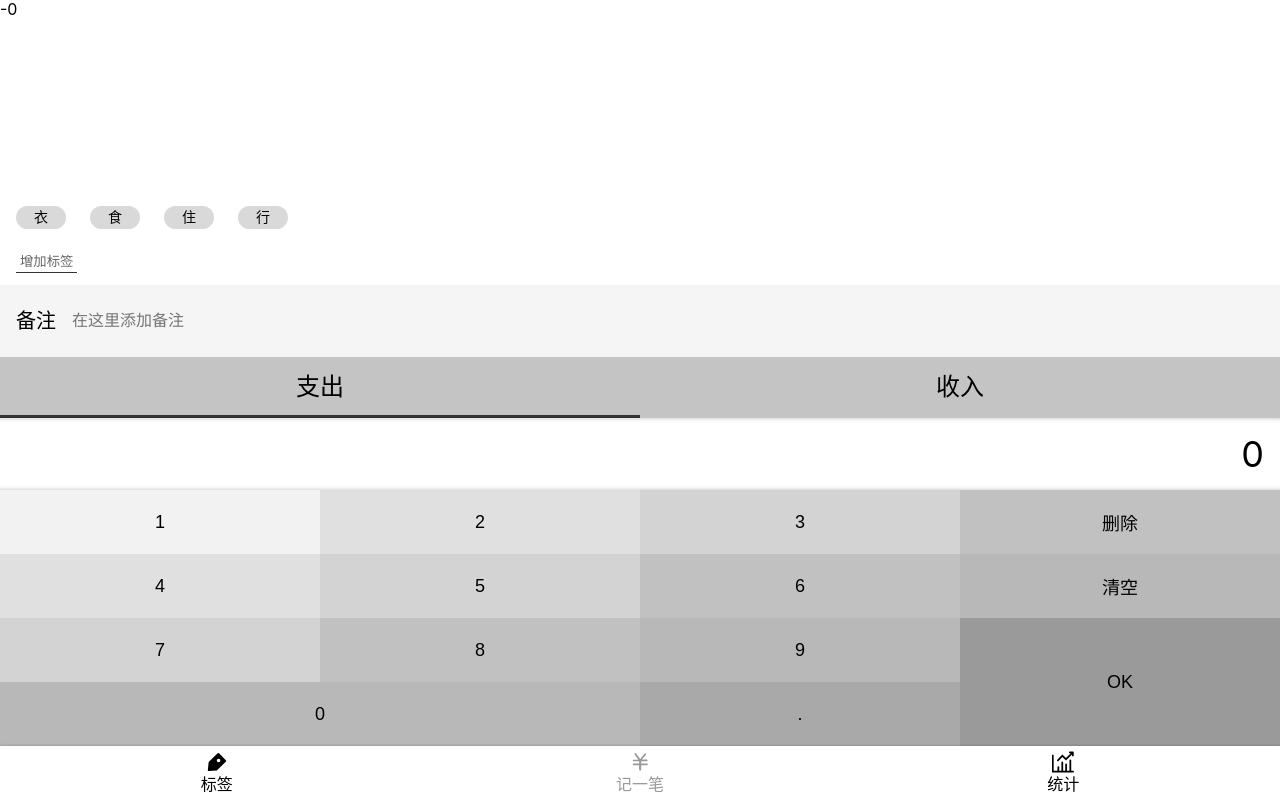
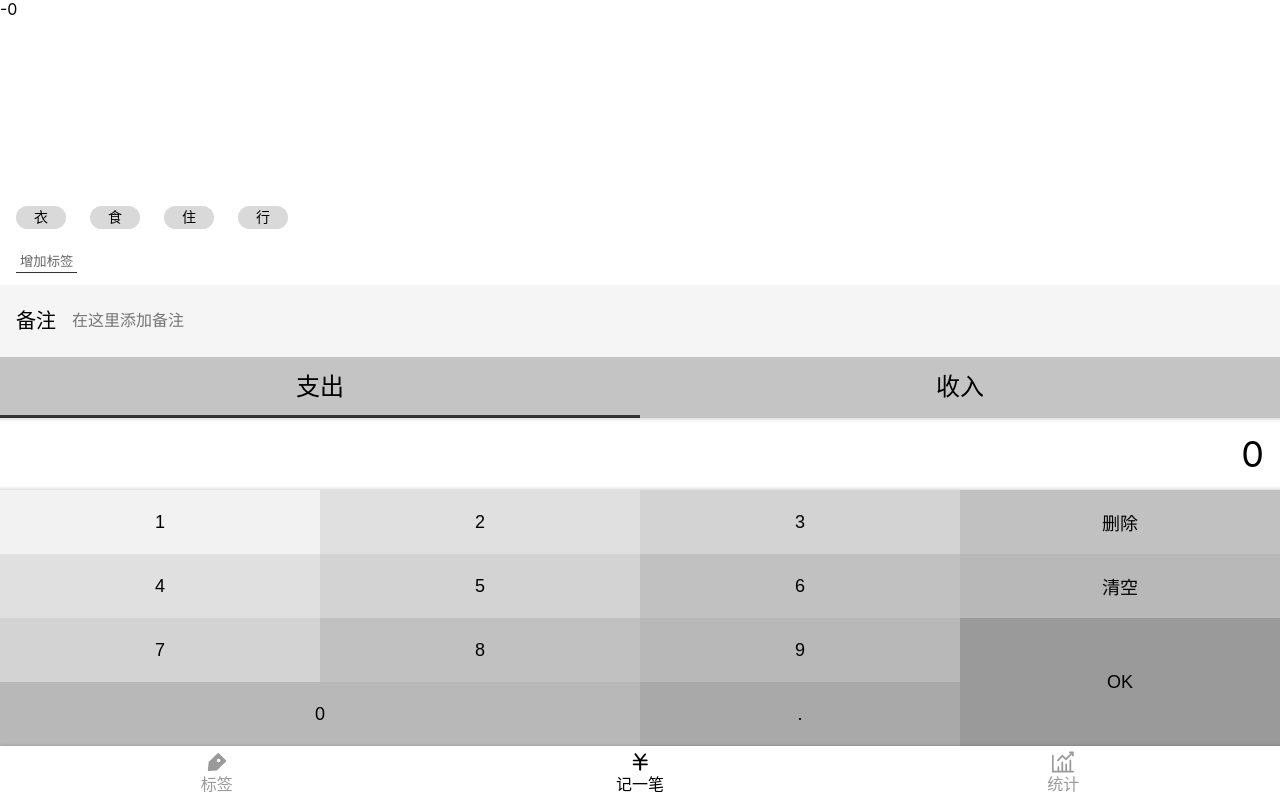
Before and after one commit to Scott-YuYan/MoreMony_React, a React app: page /money in a window 1280 px wide. Built offline with nearby package versions, Linux system fonts and the light colour scheme.

Commit message:
修改标签样式并抽离useTags函数

```diff
--- a/src/components/Nav.tsx
+++ b/src/components/Nav.tsx
@@ -19,10 +19,20 @@ const NavWrapper = styled.div`
         display: flex;
         flex-direction: column;
         align-items: center;
+
+        &.test {
+          color: #9a9a9a;
+
+          .icons {
+            fill: #9a9a9a;
+          }
+        }
+
         &.selected {
-          color: #9a9a9a;
-          .icons{
-            fill: #9a9a9a;
+          color: #000000;
+
+          .icons {
+            fill: #000000;
           }
         }
       }
@@ -36,13 +46,16 @@ function Nav() {
         <NavWrapper>
             <ul>
                 <li>
-                    <NavLink to="/label" activeClassName="selected"><Icons name='tag'/>标签</NavLink>
+                    <NavLink to="/label" className='test' activeClassName="selected">
+                        <Icons name='tag'/>标签</NavLink>
                 </li>
                 <li>
-                    <NavLink to="/money" activeClassName="selected"><Icons name={'money'}/>记一笔</NavLink>
+                    <NavLink to="/money" className='test' activeClassName="selected">
+                        <Icons name={'money'}/>记一笔</NavLink>
                 </li>
                 <li>
-                    <NavLink to="/statistic" activeClassName="selected"><Icons name={'chart'}/>统计</NavLink>
+                    <NavLink to="/statistic" className='test' activeClassName="selected">
+                        <Icons name={'chart'}/>统计</NavLink>
                 </li>
             </ul>
         </NavWrapper>
--- /dev/null
+++ b/src/useStage.tsx
@@ -0,0 +1,11 @@
+import {useState} from "react";
+
+
+const useTags = () => {
+    const [tags, setTags] = useState<string[]>(['衣', '食', '住', '行']);
+    return {
+        tags: tags,
+        setTags: setTags
+    }
+}
+export default useTags;
--- a/src/views/Label.tsx
+++ b/src/views/Label.tsx
@@ -1,7 +1,9 @@
 import Layout from "../components/Layout";
 import React from "react";
+import useState from "../useStage";
 
 function Label() {
+    const {tags,setTags} = useState();
     return (
         <Layout>
             <h2>标签</h2>
--- a/src/views/money/TagsSection.tsx
+++ b/src/views/money/TagsSection.tsx
@@ -1,4 +1,5 @@
-import React, {useState} from "react";
+import React from "react";
+import useState from 'useStage';
 import {TagSectionWrapper} from "./Wrapper/TagSectionWrapper";
 
 type Props = {
@@ -7,7 +8,7 @@ type Props = {
 }
 
 const TagsSection: React.FunctionComponent<Props> = (props) => {
-    const [tags, setTags] = useState<string[]>(['衣', '食', '住', '行']);
+    const {tags,setTags} = useState();
     const selectedTags = props.value;
     const addTags = () => {
         const newTagName = window.prompt("请选择需要添加的标签");
```
Also changed, not shown: src/index.scss (line endings or trailing spaces).
